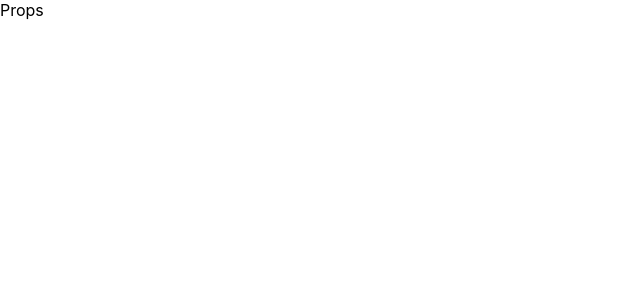
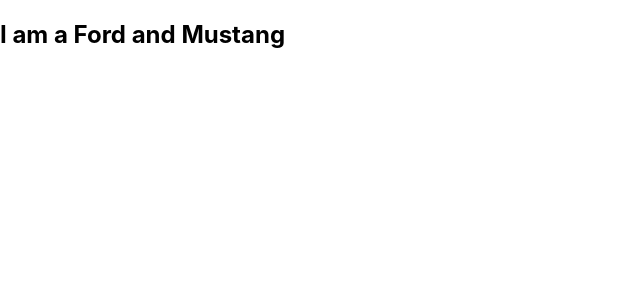
Before and after one commit to Hpekkaya/reactclass1, a React (Create React App) app: page / in a window 1280 px wide. Shown: the top 300 px of the page, without its empty margins (0-640 px from the left). Built offline with nearby package versions, Linux system fonts and the light colour scheme.

Commit message:
props applied

```diff
--- a/src/2-Props/Car.js
+++ b/src/2-Props/Car.js
@@ -1,8 +1,11 @@
 import React from 'react'
 
-const Car = ({definition,addition}) => {
+const Car = (props) => {
   return (
-    <div>Car </div>
+    <div>
+        {/* <h2>I am a {props.brand}</h2>  */}
+        <h2>I am a {props.brand.name} and {props.brand.model}</h2>
+    </div>
   )
 }
 
--- a/src/2-Props/Props.js
+++ b/src/2-Props/Props.js
@@ -1,6 +1,22 @@
+import Car from "./Car"
+
 const Props = () => {
-   return (
-    <>Props</>
+    // const myElement = <Car brand ="Ford"/>
+    // let variable = "Mustang"
+    // const myElement2 = <Car brand={variable}/>
+
+    const carInfo = {
+        name : "Ford",
+        model: "Mustang"
+    }
+    const myElement3 = <Car brand={carInfo}/>
+    return (
+    <>
+    {/* {myElement}
+    {myElement2} */}
+    {myElement3}
+
+    </>
    )
 }
 
```
